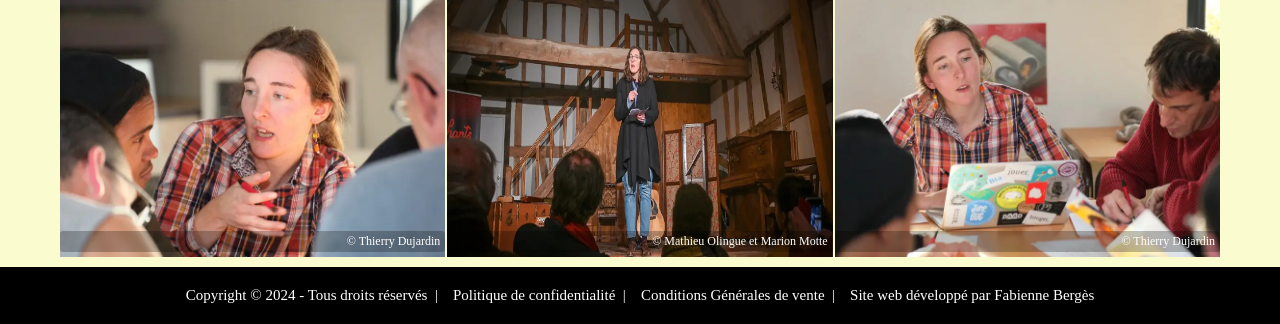
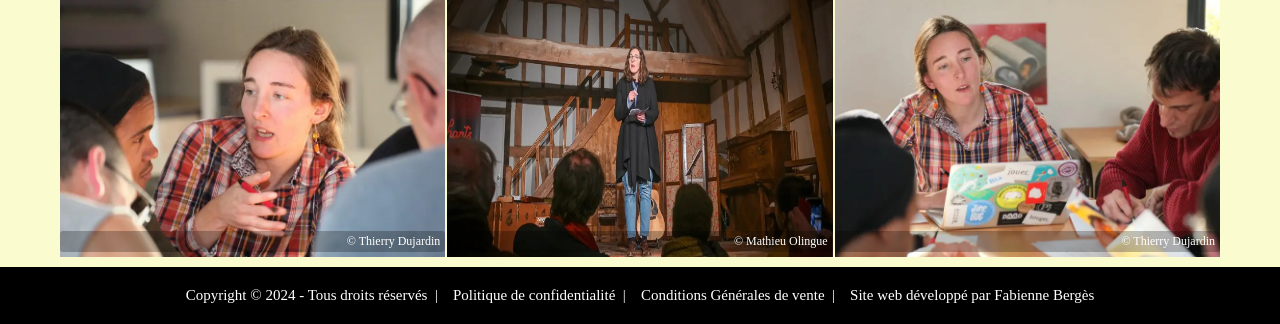
Before and after one commit to Fab76000/lesMultiplesdeCharlotte, a PHP site: page /Mediation.php in a window 1280 px wide. Shown: the part 1594-1918 px from the top of the page. Run offline with PHP 8.4, Linux system fonts and the light colour scheme; some libraries are stand-ins or nearby versions.

Commit message:
Suppression d'un auteur dans le crédit d'une photo

```diff
--- a/Mediation.php
+++ b/Mediation.php
@@ -93,7 +93,7 @@
                         <source srcset="images/mediation-MathieuOlingue-MarionMotte-7294.webp" type="image/webp">
                         <img src="images/mediation-MathieuOlingue-MarionMotte-7294.webp" alt="Photo spectacle l'argent" loading="lazy">
                     </picture>
-                    <figcaption>© Mathieu Olingue et Marion Motte</figcaption>
+                    <figcaption>© Mathieu Olingue</figcaption>
                 </figure>
             </div>
             <div class="grid-item">
```
